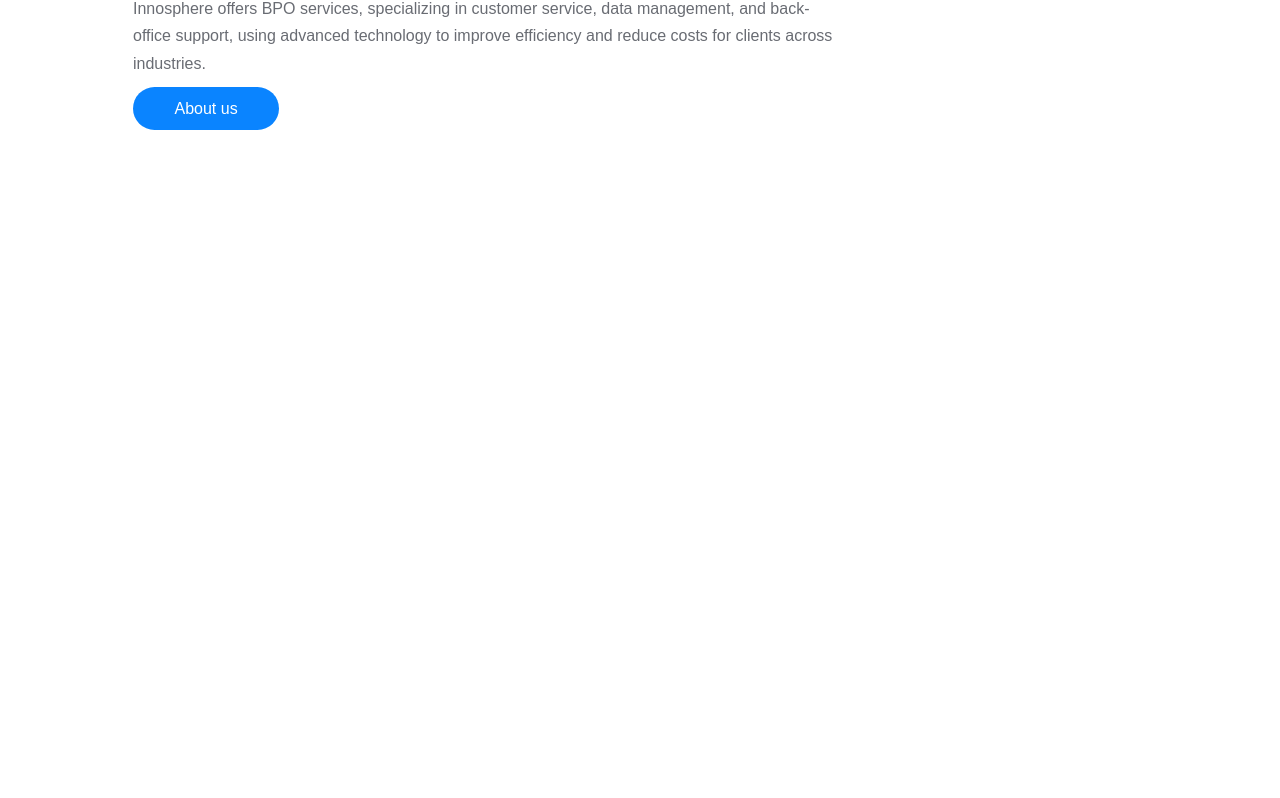
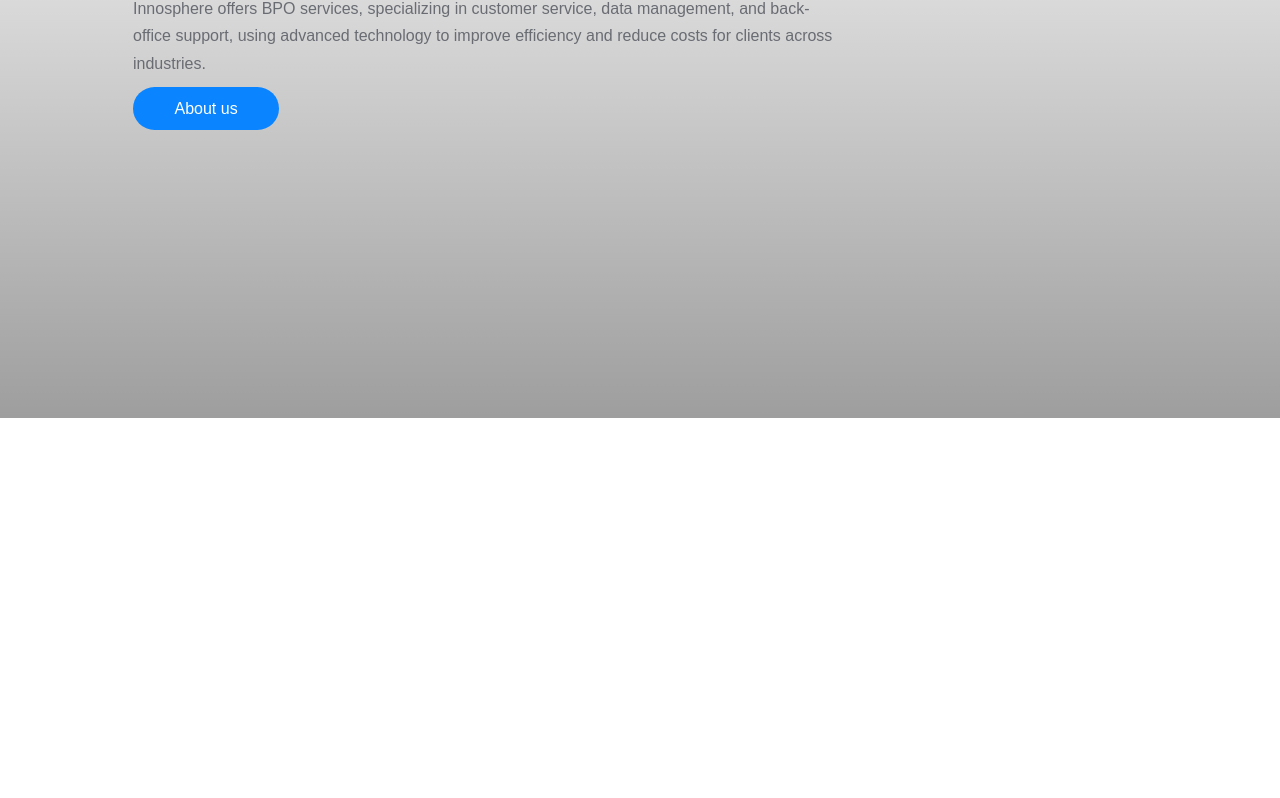
Before and after one commit to inospheresoft/Innosphere, a plain HTML site: page index.html in a window 1280 px wide. Shown: the part 382-1180 px from the top of the page. Drawn offline with Linux system fonts and the light colour scheme; the site is published under a folder, as on GitHub Pages, so addresses that start at the root find nothing.

Commit message:
Update style.css

```diff
--- a/style.css
+++ b/style.css
@@ -310,7 +310,7 @@
 
   .main .home-section{
     background: linear-gradient(to bottom, rgba(255, 255, 255, 1), rgba(255, 255, 255, 0)),
-    url("/assets/images/homebg.png") center/cover no-repeat;
+    url("homebg.png") center/cover no-repeat;
     background-position: center;
     background-size: cover;
     background-repeat: no-repeat;
```
